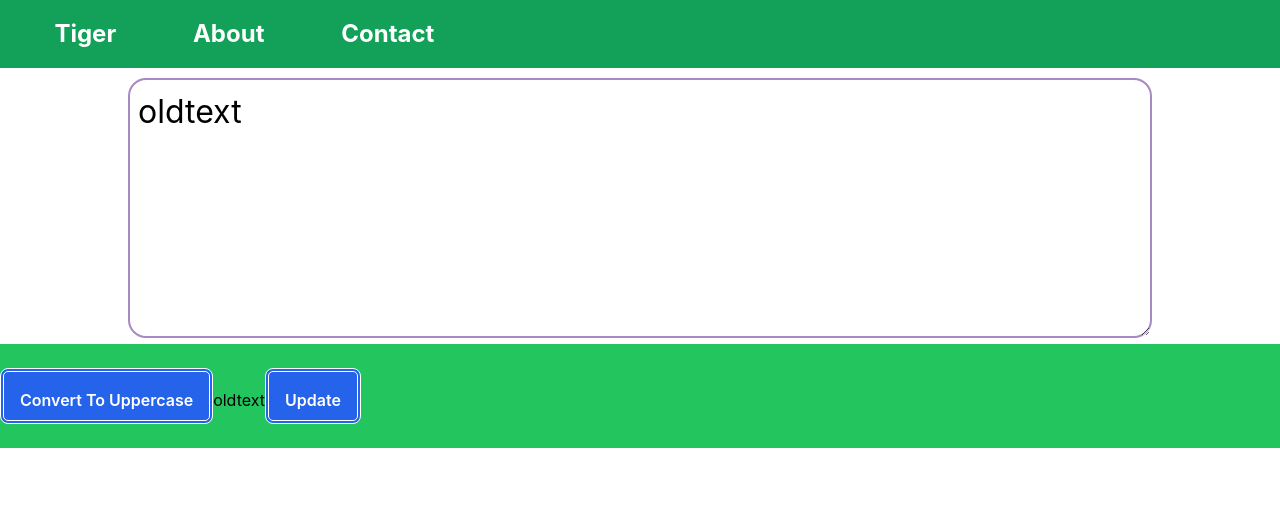
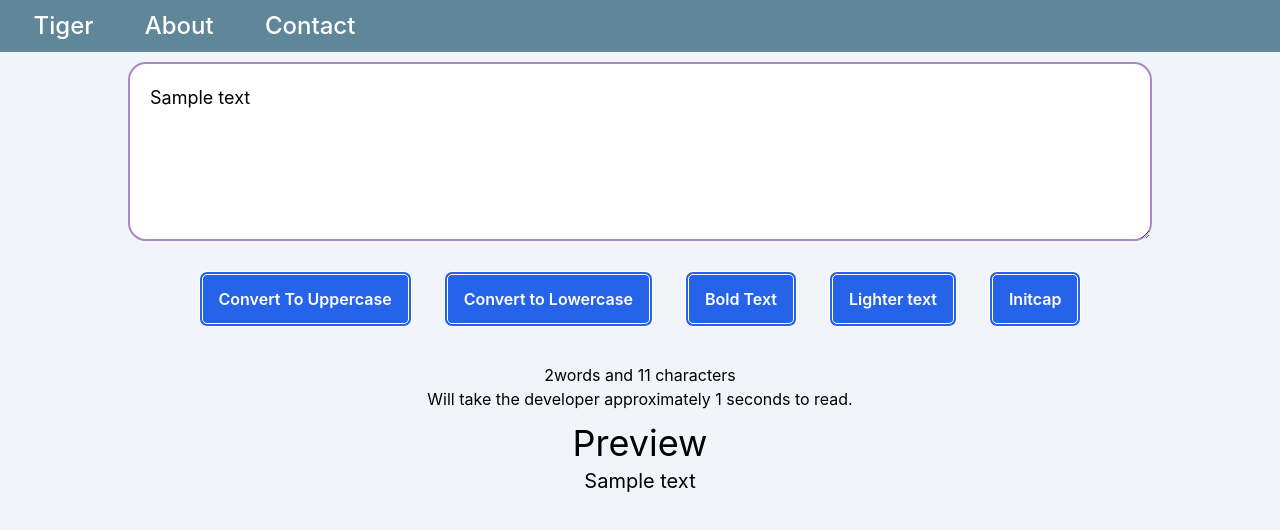
Before and after one commit to contributorsambhav/my-app, a React (Create React App) app: page / in a window 1280 px wide. Shown: the top 530 px of the page. Built offline with nearby package versions, Linux system fonts and the light colour scheme.

Commit message:
Lowercase ; Bold text ; Lighter text ; Initcap functionalities added

```diff
--- a/public/index.html
+++ b/public/index.html
@@ -28,7 +28,7 @@
     -->
     <title>React App</title>
   </head>
-  <body>
+  <body class="bg-slate-100">
     <noscript>You need to enable JavaScript to run this app.</noscript>
     <div id="root"></div>
     <!--
--- a/src/App.css
+++ b/src/App.css
@@ -1,23 +1,25 @@
 body{
   margin: 0;
   padding: 0;
+
 }
 
 .navbar{
-  background: rgb(19, 160, 89);
+  background: rgb(96, 134, 154);
   list-style: none;
   color:white;
+  font-size: medium;
   list-style: square;
-  padding: 2vh;
+  padding: 1vh;
 }
 
 ul {list-style-type: none;}
 
 li{
   display: inline;
-  margin: 3vw;
+  margin: 2vw;
   font-size:x-large;
-  font-weight: 700;
+  font-weight: 500;
   color:white;
 }
 
@@ -25,11 +27,11 @@ li{
  min-width:80%;
  margin-left: 10%;
  margin-right: 10%;
- font-size:xx-large;
+ font-size:large;
  margin-top: 10px;
  border-radius: 18px;
  outline-color: rgb(112, 112, 177);
  border: 2px double rgb(167, 137, 196);
- padding: 8px;
+ padding: 20px;
  box-shadow: 5px;
 }
--- a/src/Components/Textform.js
+++ b/src/Components/Textform.js
@@ -2,8 +2,20 @@ import React, { useState } from "react";
 
 // let name = "sambhav";
 export default function Textform() {
-  const [text, setText] = useState("oldtext");
+  const [text, setText] = useState("Sample text");
   let newText = text.toUpperCase();
+  let tackxt = document.getElementById("exampleFormControlTextarea1");
+  let words = text.split(" ")
+  let initCap = ""
+  console.log(words)
+  words.forEach((word)=>{
+    word = word.charAt(0).toUpperCase()+word.slice(1).toLowerCase();
+
+    initCap = initCap +word+" ";
+
+})
+  console.log(words)
+  console.log(initCap)
 
   function handleUpClick() {
     console.log("Convert to uppercase was clicked");
@@ -31,9 +43,9 @@ export default function Textform() {
           onChange={handleOnChange}
         ></textarea>
 
-        <div className="bg-green-500 ">
+        <div className=" mx-auto  w-fit  ">
           <button
-            className="btn  btn-primary h-14 text-white font-semibold rounded-lg border-white border-double border-4 text-center justify-content p-4 my-6 mx-auto bg-blue-600"
+            className="btn mx-4 btn-primary h-14 text-white font-semibold rounded-lg border-white border-double border-4 text-center justify-center	 px-4 py-2  my-6  bg-blue-600"
             onClick={handleUpClick}
           >
             Convert To Uppercase
@@ -41,15 +53,63 @@ export default function Textform() {
 
           {/* hello {name} */}
 
-          {text}
+          <button
+            type="button"
+            className="btn mx-4 btn-primary h-14 text-white font-semibold rounded-lg border-white border-double border-4 text-center  px-4 py-2  my-3 bg-blue-600"
+            onClick={() => setText(text.toLowerCase())}
+          >
+            Convert to Lowercase
+          </button>
 
           <button
             type="button"
-            className="btn  align-items-center  btn-primary h-14 text-white font-semibold rounded-lg border-white border-double border-4 text-center justify-content p-4 my-3 mx-auto bg-blue-600"
-            onClick={() => setText("new text")}
+            className="btn mx-4 btn-primary h-14 text-white font-semibold rounded-lg border-white border-double border-4 text-center  px-4 py-2  my-3 bg-blue-600"
+            onClick={() => {
+              try {
+                tackxt.style.fontWeight = 700;
+                tackxt.style.fontSize = "x-large";
+              } catch (err) {
+                console.log(err);
+              }
+            }}
           >
-            Update
+            Bold Text
           </button>
+
+          <button
+            type="button"
+            className="btn mx-4 btn-primary h-14 text-white font-semibold rounded-lg border-white border-double border-4 text-center  px-4 py-2  my-3 bg-blue-600"
+            onClick={() => {
+              try {
+                tackxt.style.fontWeight = 400;
+                tackxt.style.fontSize = "medium";
+              } catch (err) {
+                console.log(err);
+              }
+            }}
+            >Lighter text</button>
+
+<button
+            type="button"
+            className="btn mx-4 btn-primary h-14 text-white font-semibold rounded-lg border-white border-double border-4 text-center  px-4 py-2  my-3 bg-blue-600"
+            onClick={() => {
+              setText(initCap)
+            }}
+          >
+           Initcap
+          </button>
+
+
+        </div>
+
+        <div className="textinfo justify-center my-3 items-center text-center">
+          {text.trim().split(" ").length}words and {text.length} characters<br></br>
+          Will take the developer approximately {Math.floor(text.trim().split(" ").length/1.93)} seconds to read.
+        </div>
+
+        <div className="preview justify-center items-center text-center">
+          <div className="heading my-1 text-4xl">Preview</div>
+          <div className="text-xl textpreview">{text}</div>
         </div>
       </div>
     </div>
```
